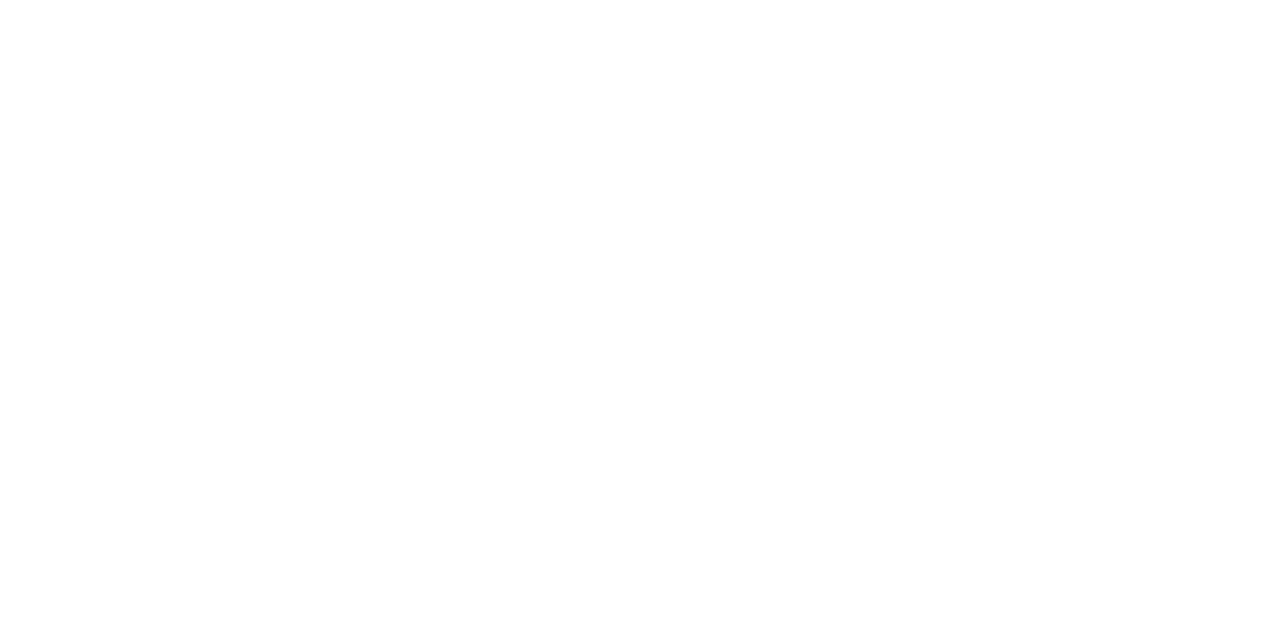
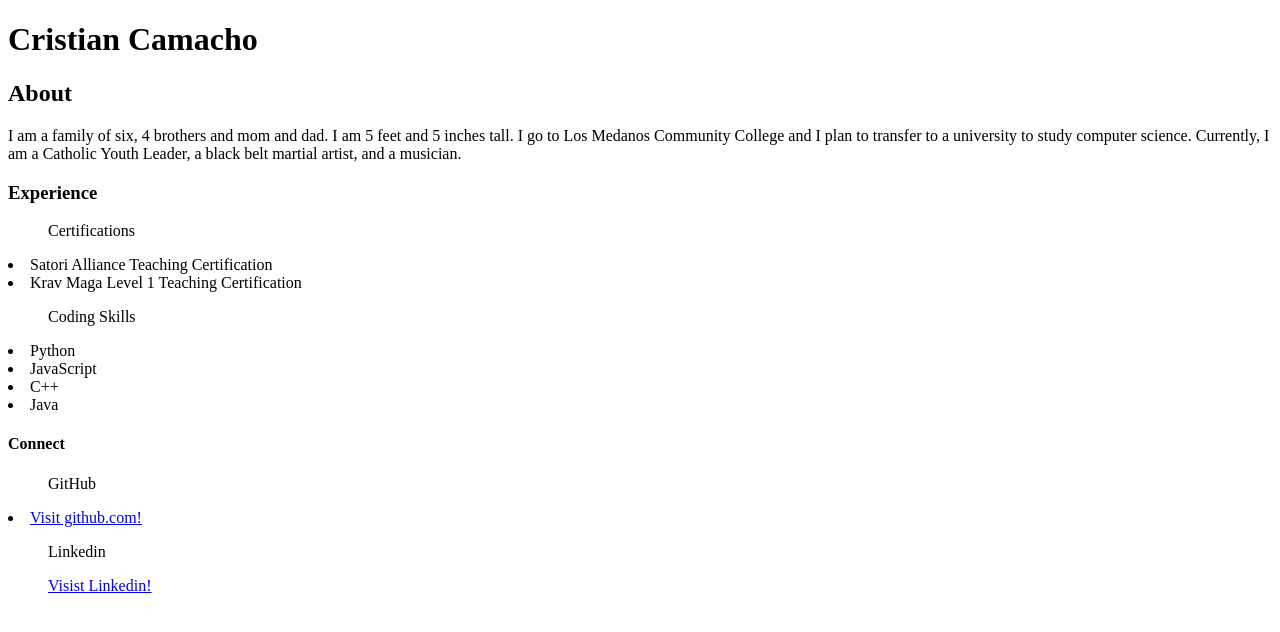
Before and after one commit to Cristian184/Cristian-Camacho-Kepler, a plain HTML site: page index.html in a window 1280 px wide. Drawn offline with Linux system fonts and the light colour scheme.

Commit message:
boilerplate and content added

```diff
--- a/index.html
+++ b/index.html
@@ -3,9 +3,37 @@
 <head>
     <meta charset="UTF-8">
     <meta name="viewport" content="width=device-width, initial-scale=1.0">
-    <title>Document</title>
+    <title>Cristian Camacho's Portfolio</title>
+    <meta name="author" content="Cristian Camacho">
+    <meta name="description" content="About Me">
 </head>
 <body>
-
+    <h1>Cristian Camacho</h1>
+    <section id="About">
+    <h2>About</h2>
+    <p>I am a family of six, 4 brothers and mom and dad. I am 5 feet and 5 inches tall.
+        I go to Los Medanos Community College and I plan to transfer to a university to study
+        computer science. Currently, I am a Catholic Youth Leader, a black belt martial
+        artist, and a musician.
+    </p>
+</section>
+<section id="Experience">
+    <h3>Experience</h3>
+    <ul>Certifications</ul>
+    <li>Satori Alliance Teaching Certification</li>
+    <li>Krav Maga Level 1 Teaching Certification</li>
+    <ul>Coding Skills</ul>
+    <li>Python</li>
+    <li>JavaScript</li>
+    <li>C++</li>
+    <li>Java</li>
+</section>
+<section id="Connect">
+    <h4>Connect</h4>
+    <ul>GitHub</ul>
+    <li><a href="https://github.com/Cristian184">Visit github.com!</a></li>
+    <ul>Linkedin</ul>
+    <ul><a href="https://www.linkedin.com/in/cristian-camacho-60195a345/">Visist Linkedin!</a></ul>
+</section>
 </body>
 </html>
```
